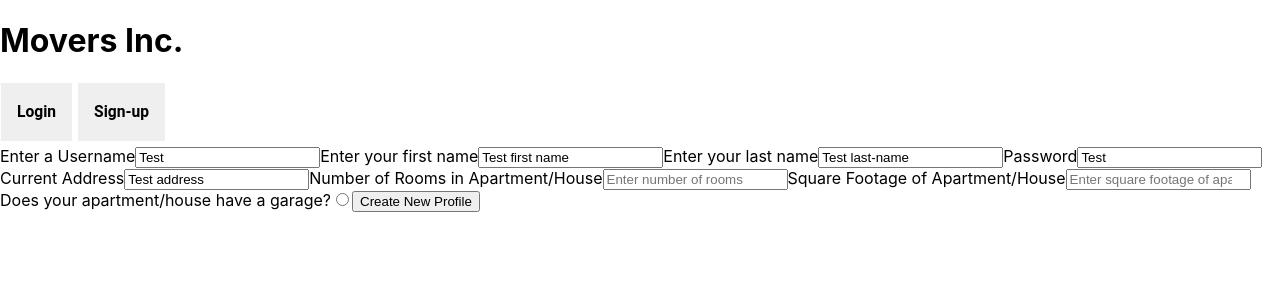
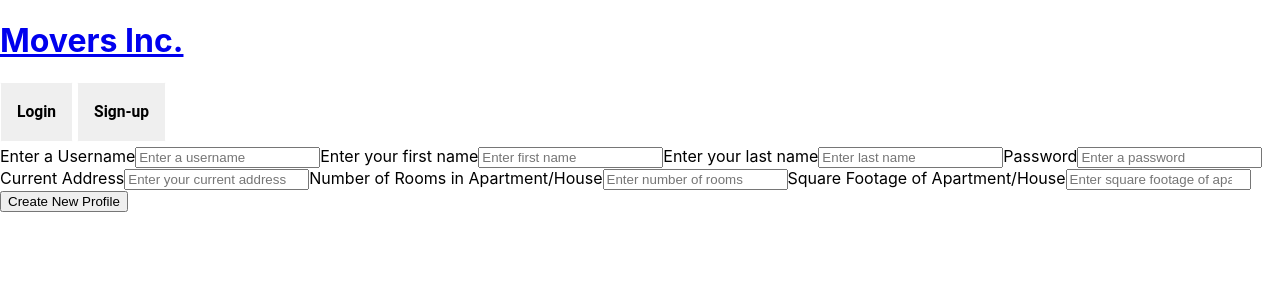
Before and after one commit to amitdesh/movers-inc-frontend, a React (Create React App) app: page /signup in a window 1280 px wide. Shown: the top 300 px of the page. Built offline with nearby package versions, Linux system fonts and the light colour scheme.

Commit message:
workiong on login and signup

```diff
--- a/src/App.js
+++ b/src/App.js
@@ -4,19 +4,57 @@ import "./App.css";
 import Welcome from "./welcome/welcome";
 import "./welcome/welcome.css";
 import LoginForm from "./Forms/loginform";
-import SignupForm from "./Forms/signupform";
+import SignupContainer from "./Containers/signupcontainer";
 import NewMoveForm from "./Forms/newmoveform";
 import NavBar from "./welcome/navbar";
 
-function App() {
+class App extends React.Component {
+  state = {
+    user: null,
+  };
+
+  submitHandler = (userObj) => {
+    this.postRequest(userObj);
+  };
+
+  postRequest = (userObj) => {
+    let options = {
+      method: "POST",
+      headers: {
+        "content-type": "application/json",
+        accept: "application/json",
+      },
+      body: JSON.stringify(userObj),
+    };
+
+    fetch("http://localhost:3000/users", options)
+      .then((resp) => resp.json())
+      .then((user) => {
+        console.log(user, "Successful POST request to users db");
+      });
+  };
+
+  render() {
     return (
       <div>
         <NavBar />
-      <Route path="/login" render={() => <LoginForm />} />
-      <Route path="/signup" render={() => <SignupForm />} />
+        <Route
+          path="/login"
+          render={() => <LoginForm user={this.state.user} />}
+        />
+        <Route
+          path="/signup"
+          render={() => (
+            <SignupContainer
+              user={this.state.user}
+              submitHandler={this.submitHandler}
+            />
+          )}
+        />
         <Route path="/users/:id/newmove" render={() => <NewMoveForm />} />
       </div>
     );
   }
+}
 
 export default App;
--- a/src/Containers/logincontainer.js
+++ b/src/Containers/logincontainer.js
@@ -1,4 +1,3 @@
-import { render } from "@testing-library/react";
 import React from "react";
 import LoginForm from "../Forms/loginform";
 
--- /dev/null
+++ b/src/Containers/signupcontainer.js
@@ -0,0 +1,14 @@
+import React from "react";
+import SignupForm from "../Forms/signupform";
+
+class SignupContainer extends React.Component {
+  renderLoginForm = () => {
+    return <SignupForm submitHandler={this.props.submitHandler} />;
+  };
+
+  render() {
+    return <div>{this.renderLoginForm()}</div>;
+  }
+}
+
+export default SignupContainer;
--- a/src/Forms/signupform.js
+++ b/src/Forms/signupform.js
@@ -1,66 +1,86 @@
 import React from "react";
 
 class SignupForm extends React.Component {
+  state = {
+    username: "",
+    first_name: "",
+    last_name: "",
+    password: "",
+    current_address: "",
+    no_of_rooms: "",
+    house_SF: "",
+  };
+
+  localSubmitHandler = (e) => {
+    e.preventDefault();
+    this.props.submitHandler(this.state);
+  };
+
+  changeHandler = (e) => {
+    e.persist();
+    this.setState(() => ({
+      [e.target.name]: e.target.value,
+    }));
+  };
+
   render() {
     return (
-      <form>
+      <form onSubmit={this.localSubmitHandler}>
         <label for="username">Enter a Username</label>
         <input
           type="text"
           name="username"
           placeholder="Enter a username"
-          value="Test"
+          value={this.state.username}
+          onChange={this.changeHandler}
         />
         <label for="first_name">Enter your first name</label>
         <input
           type="text"
-          name="first-name"
+          name="first_name"
           placeholder="Enter first name"
-          value="Test first name"
+          value={this.state.first_name}
+          onChange={this.changeHandler}
         />
         <label for="last_name">Enter your last name</label>
         <input
           type="text"
-          name="last-name"
+          name="last_name"
           placeholder="Enter last name"
-          value="Test last-name"
+          value={this.state.last_name}
+          onChange={this.changeHandler}
         />
         <label for="password">Password</label>
         <input
           type="text"
           name="password"
           placeholder="Enter a password"
-          value="Test"
+          value={this.state.password}
+          onChange={this.changeHandler}
         />
         <label for="address">Current Address</label>
         <input
           type="text"
-          name="address"
+          name="current_address"
           placeholder="Enter your current address"
-          value="Test address"
+          value={this.state.current_address}
+          onChange={this.changeHandler}
         />
         <label for="apt-details">Number of Rooms in Apartment/House</label>
         <input
           type="number"
-          name="apt-details"
+          name="no_of_rooms"
           placeholder="Enter number of rooms"
-          value="Test apt-details"
+          value={this.state.no_of_rooms}
+          onChange={this.changeHandler}
         />
         <label for="apt-size">Square Footage of Apartment/House</label>
         <input
           type="number"
-          name="apt-size"
+          name="house_SF"
           placeholder="Enter square footage of apartment/house"
-          value="Test apt-size"
-        />
-        <label for="apt-details">
-          Does your apartment/house have a garage?
-        </label>
-        <input
-          type="radio"
-          name="garage"
-          placeholder="Does your apartment/house have a garage?"
-          value="Test garage"
+          value={this.state.house_SF}
+          onChange={this.changeHandler}
         />
         <button type="submit">Create New Profile</button>
       </form>
--- a/src/index.js
+++ b/src/index.js
@@ -3,12 +3,12 @@ import ReactDOM from "react-dom";
 import "./index.css";
 import App from "./App";
 import * as serviceWorker from "./serviceWorker";
-import { BrowserRouter as Router } from "react-router-dom";
+import { BrowserRouter } from "react-router-dom";
 
 ReactDOM.render(
-  <Router>
+  <BrowserRouter>
     <App />
-  </Router>,
+  </BrowserRouter>,
   document.getElementById("root")
 );
 
--- a/src/welcome/navbar.js
+++ b/src/welcome/navbar.js
@@ -1,17 +1,23 @@
 import React from "react";
+import { NavLink } from "react-router-dom";
 
 class NavBar extends React.Component {
   render() {
     return (
       <div>
+        <NavLink to="/welcome">
           <h1>Movers Inc.</h1>
+        </NavLink>
+        <NavLink to="/login">
           <button className="button">
             <h3>Login</h3>
           </button>
+        </NavLink>
+        <NavLink to="/signup">
           <button className="button">
             <h3>Sign-up</h3>
           </button>
-        {/* <h3>Welcome {this.props.name}</h3> */}
+        </NavLink>
       </div>
     );
   }
```
Lines whose indentation alone changed are shown as unchanged.
